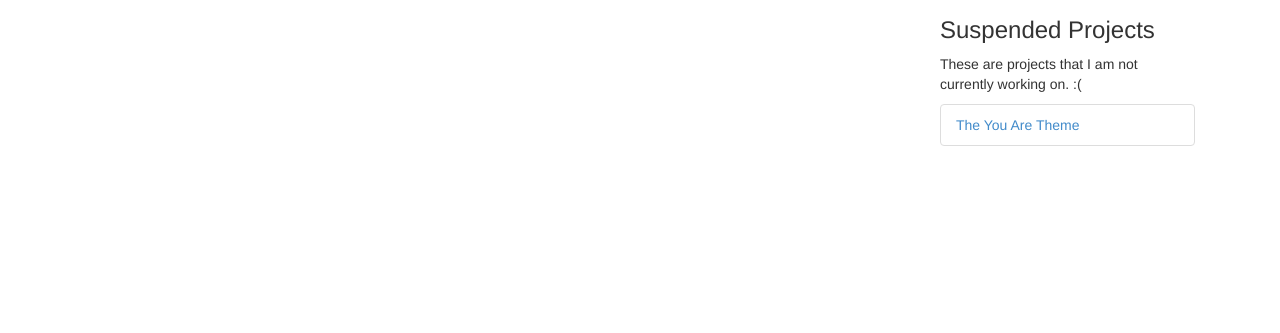
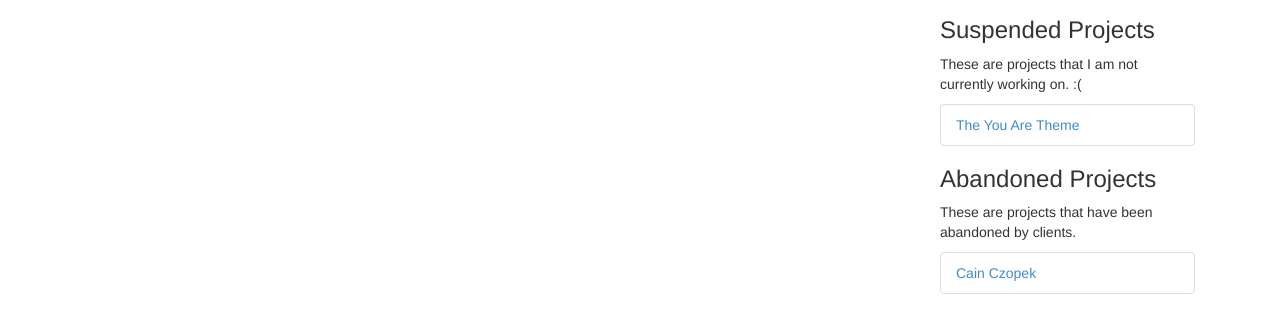
Before and after one commit to jessicasideways/jessicasideways.github.io, a plain HTML site: page index.html in a window 1280 px wide. Shown: the part 151-484 px from the top of the page. Drawn offline with nearby package versions, Linux system fonts and the light colour scheme.

Commit message:
Added Cain Czopek to the abandoned projects list.

```diff
--- a/index.html
+++ b/index.html
@@ -30,6 +30,11 @@
 				<ul class="list-group">
 					<li class="list-group-item"><a href="http://jessicasideways.github.io/youare">The You Are Theme</a></li>
 				</ul>
+				<h3>Abandoned Projects</h3>
+				<p>These are projects that have been abandoned by clients.</p>
+				<ul class="list-group">
+					<li class="list-group-item"><a href="jessicasideways.github.io/cainczopek/">Cain Czopek</a></li>
+				</ul>
 			</div>
 		</div>
 		<!-- jQuery (necessary for Bootstrap's JavaScript plugins) -->
```
